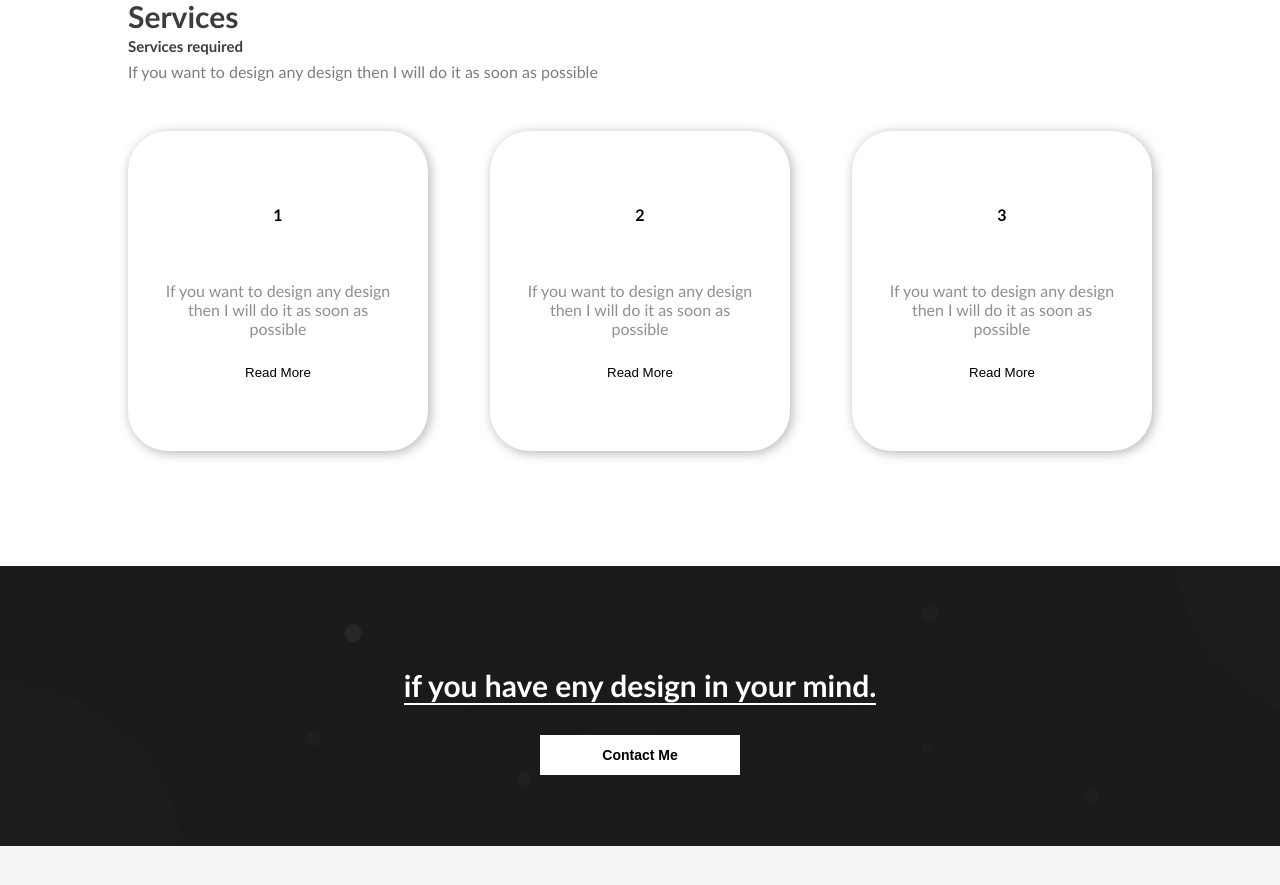
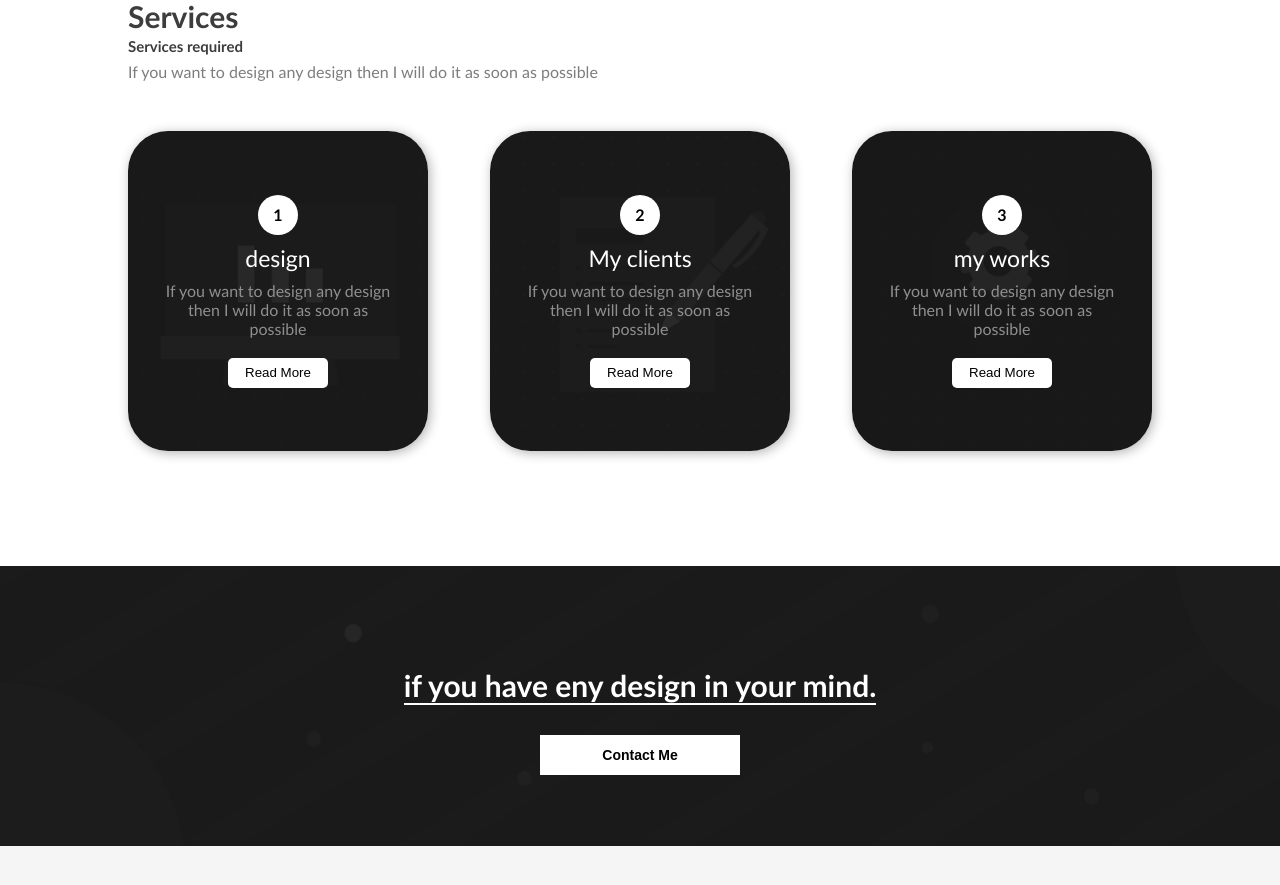
Before and after one commit to AbirHal/website2.github.io, a plain HTML site: page index.html in a window 1280 px wide. Shown: the part 1080-1965 px from the top of the page. Drawn offline with Linux system fonts and the light colour scheme; files whose address does not match are found by name.

Commit message:
Update style.css

```diff
--- a/style.css
+++ b/style.css
@@ -206,15 +206,15 @@ color: #7e7d7d;
     justify-content: space-between;
 }
 .box-1{
-    background-image: url("./ramzi hal/img/services-1.png");
+    background-image: url("img/services-1.png");
     border-radius: 40px;
 }
 .box-2{
-    background-image: url("./ramzi hal/img/services-2.png");
+    background-image: url("img/services-2.png");
     border-radius: 40px;
 }
 .box-3{
-background-image: url("./ramzi hal/img/servies-3.png");
+background-image: url("img/servies-3.png");
 border-radius: 40px;
 }
 .box-1 span,.box-2 span,.box-3 span{
```
